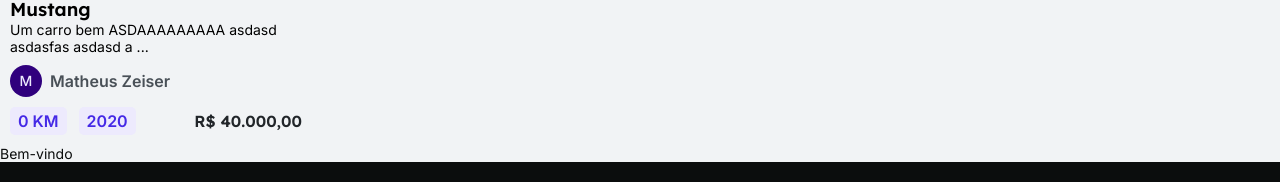
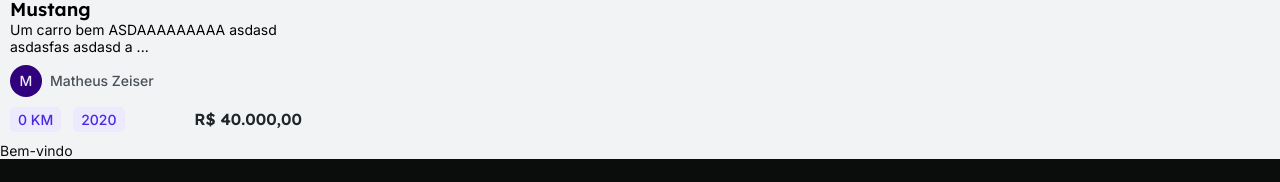
Before and after one commit to projeto-final-grupo07/frontend-project-ff-m6, a React (Create React App) app in the folder client/: page / in a window 1280 px wide. Shown: the part 395-577 px from the top of the page. Built offline with nearby package versions, Linux system fonts and the light colour scheme.

Commit message:
fix: new body size

```diff
--- a/client/src/styles/typography.ts
+++ b/client/src/styles/typography.ts
@@ -90,7 +90,7 @@ export const StyledTitle = styled(Typograph)`
       case 'body-1-400':
         return css`
           font-size: 16px;
-          font-weight: 500;
+          font-weight: 400;
         `;
       case 'body-1-600':
         return css`
@@ -101,6 +101,11 @@ export const StyledTitle = styled(Typograph)`
         return css`
           font-size: 14px;
           font-weight: 400;
+        `;
+      case 'body-2-500':
+        return css`
+          font-size: 14px;
+          font-weight: 500;
         `;
       case 'button-big-text':
         return css`
```
